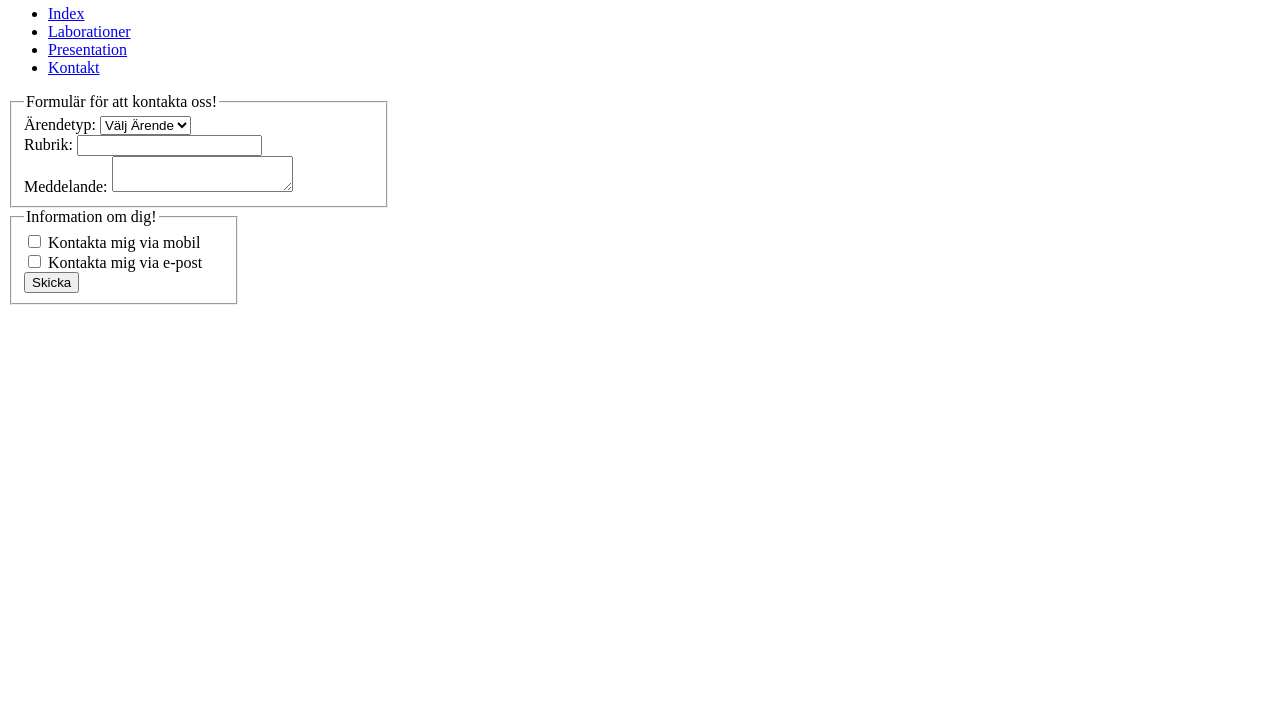
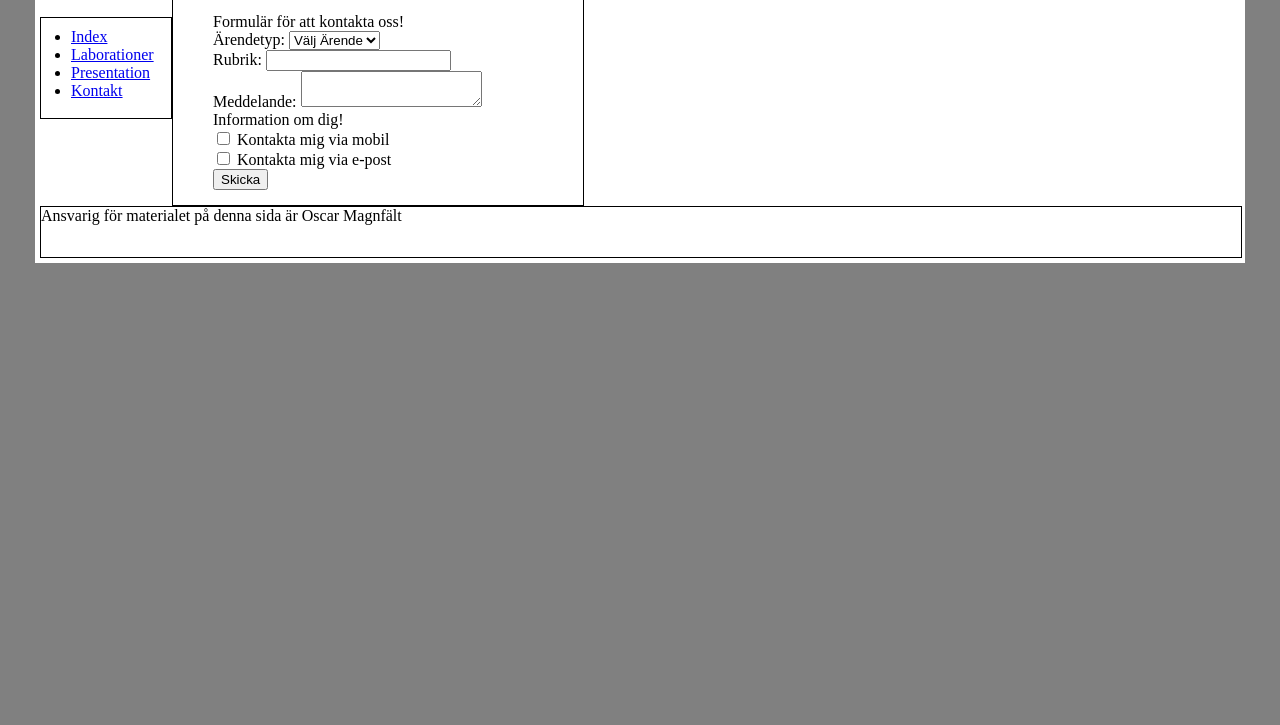
Before and after one commit to om222by/1ik415-laborationer, a plain HTML site: page pages/kontakt.html in a window 1280 px wide. Shown: the part 75-800 px from the top of the page. Drawn offline with Linux system fonts and the light colour scheme.

Commit message:
ordnat struktur i css

```diff
--- a/css/style.css
+++ b/css/style.css
@@ -3,15 +3,15 @@
    License: none (public domain)
 */
 
-/*html, body, div, span, applet, object, iframe,
-h1, h2, h3, h4, h5, h6, p, blockquote, pre,
+html, body, div, span, applet, object, iframe,
+h1,h2, h3, h4, h5, h6, p, blockquote, pre,
 a, abbr, acronym, address, big, cite, code,
 del, dfn, em, img, ins, kbd, q, s, samp,
 small, strike, strong, sub, sup, tt, var,
 b, u, i, center,
 dl, dt, dd, ol, ul, li,
 fieldset, form, label, legend,
-table, caption, tbody, tfoot, thead, tr, th, td,
+caption,
 article, aside, canvas, details, embed,
 figure, figcaption, footer, header, hgroup,
 menu, nav, output, ruby, section, summary,
@@ -23,16 +23,16 @@ time, mark, audio, video {
 	font: inherit;
 	vertical-align: baseline;
 }
- HTML5 display-role reset for older browsers
+ /*HTML5 display-role reset for older browsers*/
 article, aside, details, figcaption, figure,
 footer, header, hgroup, menu, nav, section {
 	display: block;
 }
-body {
+/*body {
 	line-height: 1;
-}
+}*/
 ol, ul {
-	list-style: none;
+	ist-style: none;
 }
 blockquote, q {
 	quotes: none;
@@ -42,31 +42,51 @@ q:before, q:after {
 	content: '';
 	content: none;
 }
-table {
+able {
 	border-collapse: collapse;
 	border-spacing: 0;
-}*/
+}
 
 body{
-    background-color:red;
+    background-color:grey;
 }
 
+
+
 #container{
-    width:1200px;
-    height:260px;
-    background-color:red;
+    padding: 5px;
+    margin: auto;
+    width: 1200px;
+    background-color:white;
+
 }
 
 #header {
-
+    border: solid 1px black;
+    height: 50px;
+    padding: 15px 0 0 20px;
 }
 
 #navigation {
+    border: solid 1px black;
     position: relative;
     float: left;
-    width: 50px;
+    width: 100px;
+    height: 90px;
+    margin-top: 20px;
+    padding: 10px 0 0 30px;
+}
+
+#content {
+    position: relative;
+    float:left;
+    border: solid 1px black;
+    padding: 15px 20px 15px 40px ;
 }
 
 #footer {
-
+    height: 50px;
+    width:1200px;
+    border: solid 1px black;
+    clear:left;
 }
--- a/pages/kontakt.html
+++ b/pages/kontakt.html
@@ -5,25 +5,31 @@
 <head>
     <meta charset="utf-8" />
     <title>Kontakt</title>
+    <link rel="stylesheet"  href="../css/style.css" type="text/css">
 </head>
 
 <body>
-
+    <div id="container">
+        <div id="header">
             <h1>Kontakt</h1>
+        </div>
+        <div id="navigation">
             <ul>
                 <li><a href="../index.html">Index</a></li>
                 <li><a href="laborationer.html">Laborationer</a></li>
                 <li><a href="presentation.html">Presentation</a></li>
                 <li><a href="kontakt.html">Kontakt</a></li>
             </ul>
+        </div>
 
+        <div id="content">
             <form id="form" name="form" method="post" action="http://voyager.lnu.se/tekinet/kurser/dtt/wp_webbintro/form.php">
 
                 <fieldset style="width: 350px;">
 
                 <legend>Formulär för att kontakta oss!</legend>
 
-        <label for="select">
+                <label for="arendetyp">
                     Ärendetyp: </label>
 
 
@@ -53,12 +59,14 @@
                 <input type="checkbox" name="kontakt[]" id="mail" value="mail"/>
                 <label for="mail">Kontakta mig via e-post</label><br />
 
-        </fiedlset>
+                </fieldset>
                 <input type="submit" name="skicka" id="skicka" value="Skicka" />
-
             </form>
-
-
+        </div>
+        <div id="footer">
+            <p> Ansvarig för materialet på denna sida är Oscar Magnfält</p>
+        </div>
+    </div>
 </body>
 
 </html>
--- a/style.css
+++ /dev/null
@@ -1,48 +0,0 @@
-/* http://meyerweb.com/eric/tools/css/reset/
-   v2.0 | 20110126
-   License: none (public domain)
-*/
-
-html, body, div, span, applet, object, iframe,
-h1, h2, h3, h4, h5, h6, p, blockquote, pre,
-a, abbr, acronym, address, big, cite, code,
-del, dfn, em, img, ins, kbd, q, s, samp,
-small, strike, strong, sub, sup, tt, var,
-b, u, i, center,
-dl, dt, dd, ol, ul, li,
-fieldset, form, label, legend,
-table, caption, tbody, tfoot, thead, tr, th, td,
-article, aside, canvas, details, embed,
-figure, figcaption, footer, header, hgroup,
-menu, nav, output, ruby, section, summary,
-time, mark, audio, video {
-	margin: 0;
-	padding: 0;
-	border: 0;
-	font-size: 100%;
-	font: inherit;
-	vertical-align: baseline;
-}
- /*HTML5 display-role reset for older browsers*/
-article, aside, details, figcaption, figure,
-footer, header, hgroup, menu, nav, section {
-	display: block;
-}
-body {
-	line-height: 1;
-}
-ol, ul {
-	list-style: none;
-}
-blockquote, q {
-	quotes: none;
-}
-blockquote:before, blockquote:after,
-q:before, q:after {
-	content: '';
-	content: none;
-}
-table {
-	border-collapse: collapse;
-	border-spacing: 0;
-}
```
Also changed, not shown: index.html (+0 -3 lines), pages/laborationer.html (+15 -37 lines), pages/presentation.html (+14 -9 lines). Lines whose indentation alone changed are shown as unchanged.
